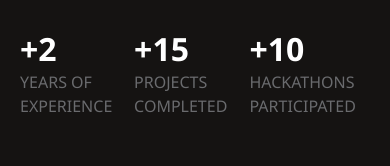
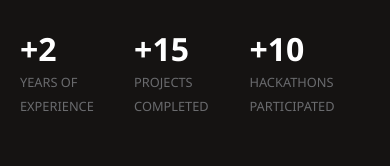
Before and after one commit to amanr1405/react-profile, a React (Create React App) app: page / in a window 390 px wide. Shown: the part 501-667 px from the top of the page. Built offline with nearby package versions, Linux system fonts and the light colour scheme.

Commit message:
changed the css according to the tool element

```diff
--- a/src/index.css
+++ b/src/index.css
@@ -512,7 +512,10 @@ button{
   .heroic h1{
     font-size: 3rem;
     line-height: 3rem;
-    width: 100%
+  }
+
+  .tool_element2 h1{
+    font-size: 1.2rem;
   }
 
   .heroic p{
@@ -525,6 +528,7 @@ button{
 
   .progress p{
     width: 100%;
+    font-size: 0.8rem;
   }
 
   .exp_content{
```
